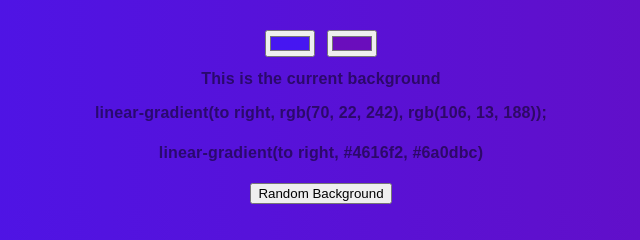
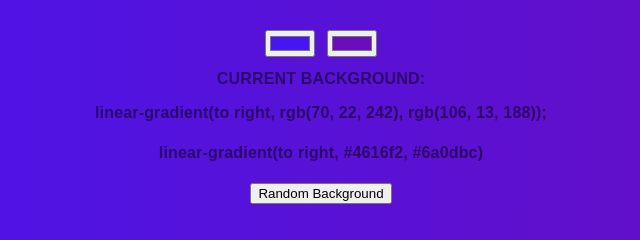
Before and after one commit to brianjpow/background-generator, a plain HTML site: page index.html in a window 1280 px wide. Shown: the part 175-415 px from the top of the page, 319-959 px from the left. Drawn offline with Linux system fonts and the light colour scheme.

Commit message:
capitalized the h2 tag

```diff
--- a/index.html
+++ b/index.html
@@ -8,7 +8,7 @@
     <h1>Background Generator</h1>
     <input class = "color1" type="color" name="color1" value="#77cf77">
     <input class = "color2" type="color" name="color2" value="#f76363">
-    <h2> This is the current background</h2>
+    <h2> CURRENT BACKGROUND:</h2>
     <h3></h3>
     <h4></h4>
     <input type = "button" id="random" value="Random Background">
```
